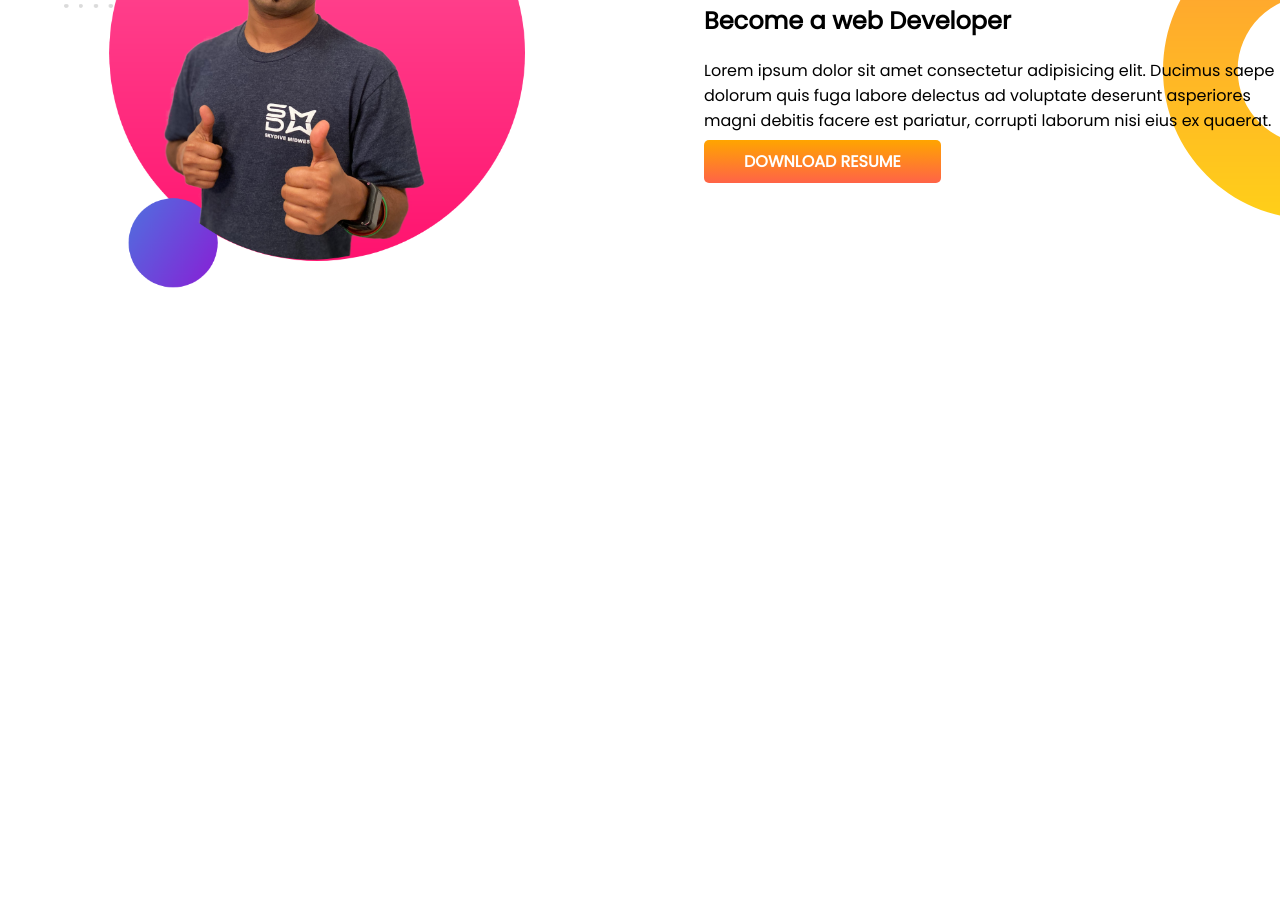
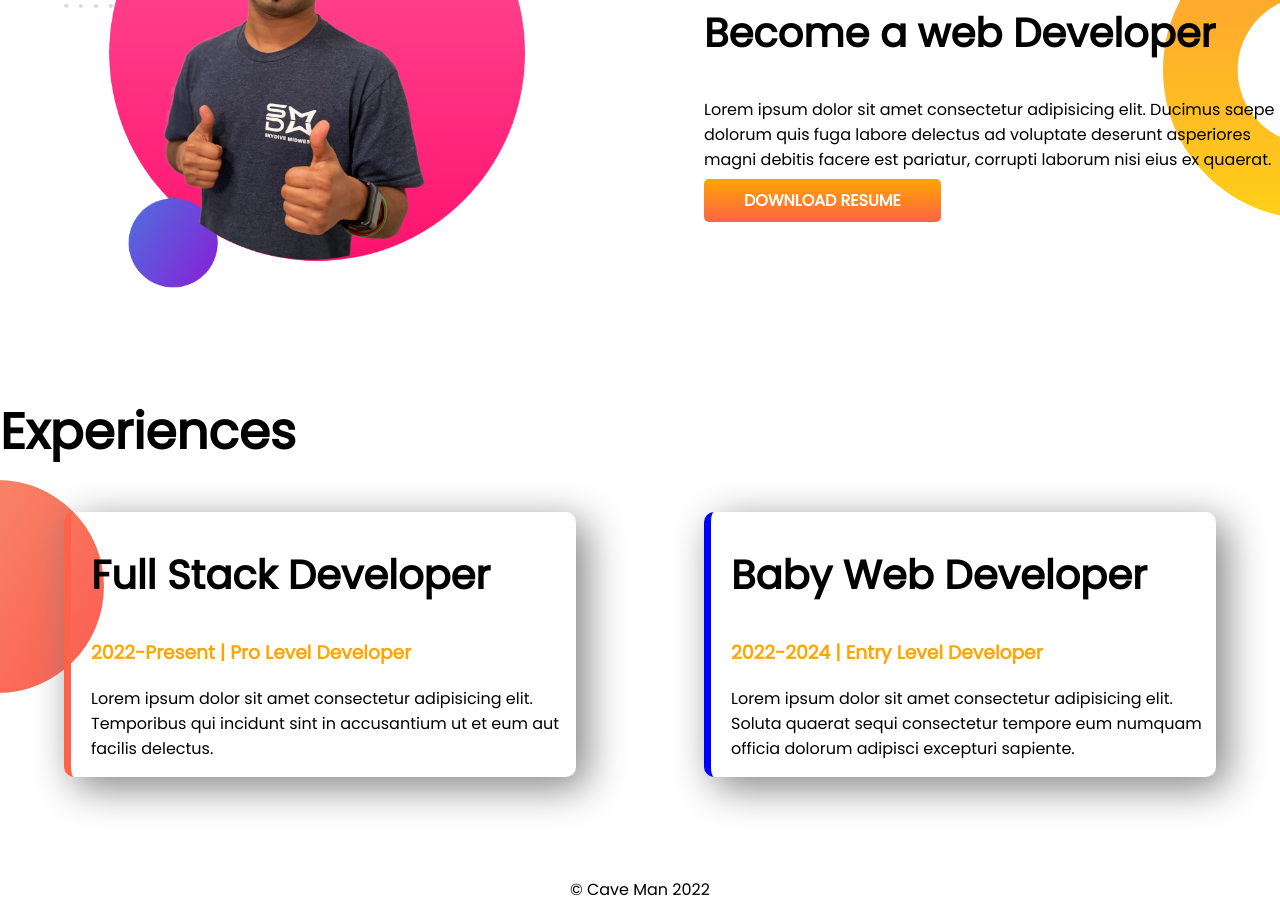
Before and after one commit to ahmad-imran/developer-portfolio, a plain HTML site: page index.html in a window 1280 px wide. Shown: the part 719-1637 px from the top of the page. Before the commit the page ends 1114 px from the top, so only its background shows below. Drawn offline with Linux system fonts and the light colour scheme.

Commit message:
style footer

```diff
--- a/index.html
+++ b/index.html
@@ -13,7 +13,7 @@
 </head>
 
 <body>
-    <section class="top-banner">
+    <section class="top-banner flexible-container">
         <div class="half-width">
             <h1>Welcome To</h1>
             <h1><span class="orange-color">Imran Ahmed's</span> World</h1>
@@ -30,7 +30,7 @@
         </div>
     </section>
 
-    <section class="dream-big">
+    <section class="dream-big flexible-container">
         <div class="half-width">
             <img src="images/jhankar2.png" alt="">
         </div>
@@ -43,6 +43,29 @@
             <a class="link-button" target="_blank" href="">DOWNLOAD RESUME</a>
         </div>
     </section>
+
+    <section class="experience-area">
+        <h1>Experiences</h1>
+        <div class="flexible-container">
+            <div id="full-stack-developer" class="experience-item">
+                <h2>Full Stack Developer</h2>
+                <h3 class="orange-color">2022-Present | Pro Level Developer</h3>
+                <p>Lorem ipsum dolor sit amet consectetur adipisicing elit. Temporibus qui incidunt sint in accusantium
+                    ut
+                    et eum aut facilis delectus.</p>
+            </div>
+            <div id="baby-web-developer" class="experience-item">
+                <h2>Baby Web Developer</h2>
+                <h3 class="orange-color">2022-2024 | Entry Level Developer</h3>
+                <p>Lorem ipsum dolor sit amet consectetur adipisicing elit. Soluta quaerat sequi consectetur tempore eum
+                    numquam officia dolorum adipisci excepturi sapiente.</p>
+            </div>
+        </div>
+    </section>
 </body>
 
+<footer>
+    <p>&copy Cave Man 2022</p>
+</footer>
+
 </html>
--- a/style.css
+++ b/style.css
@@ -7,11 +7,15 @@ h1 {
     font-size: 50px;
 }
 
+h2 {
+    font-size: 40px;
+}
+
 .orange-color {
     color: orange;
 }
 
-section {
+.flexible-container {
     display: flex;
     margin-bottom: 100px;
 }
@@ -44,3 +48,31 @@ section {
     background-repeat: no-repeat;
     background-position: right;
 }
+
+.experience-area {
+    background-image: url(images/exp-bg.png);
+    background-repeat: no-repeat;
+    background-position: left;
+}
+
+.experience-item {
+    width: 40%;
+    margin-left: 5%;
+    margin-right: 5%;
+    border-radius: 10px;
+    padding-left: 20px;
+    box-shadow: 10px 10px 40px gray;
+
+}
+
+#full-stack-developer {
+    border-left: 7px solid tomato;
+}
+
+#baby-web-developer {
+    border-left: 7px solid blue;
+}
+
+footer {
+    text-align: center;
+}
```
Also changed, not shown: images/exp-bg.png (added).
